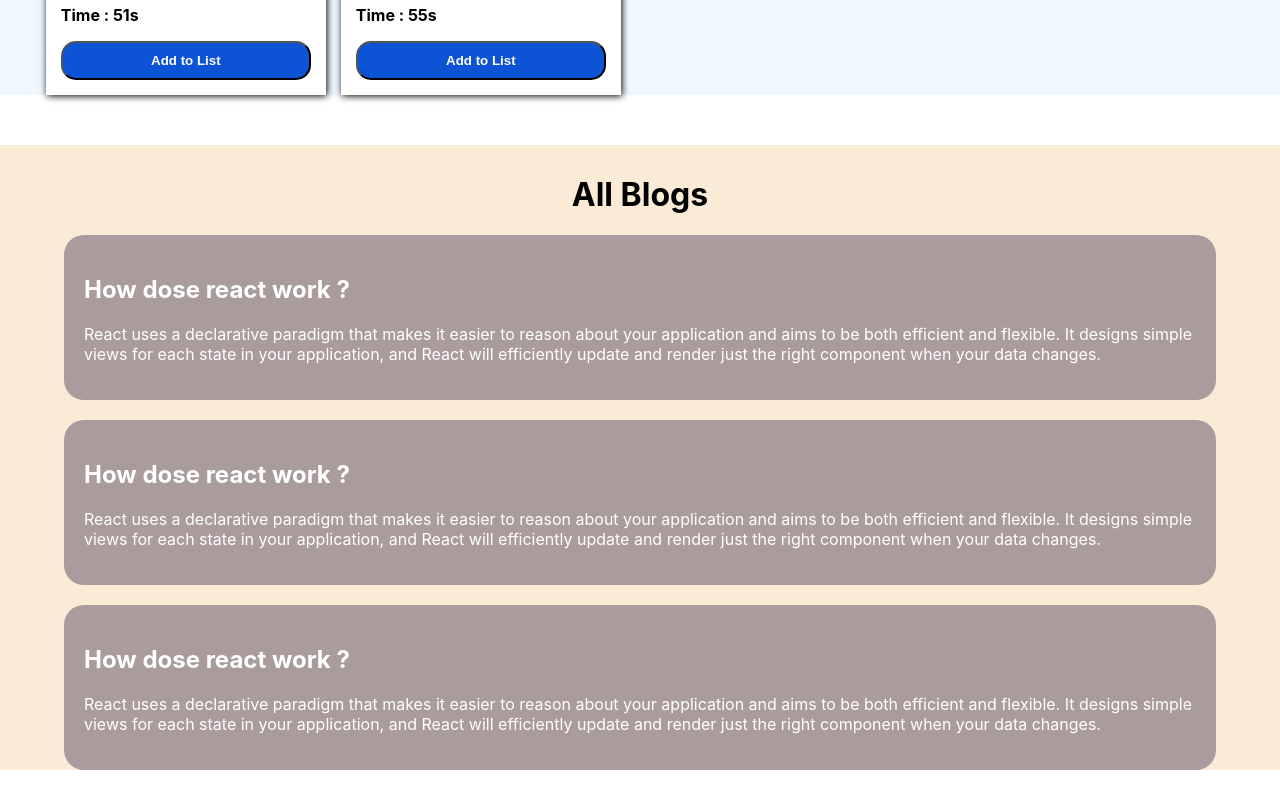
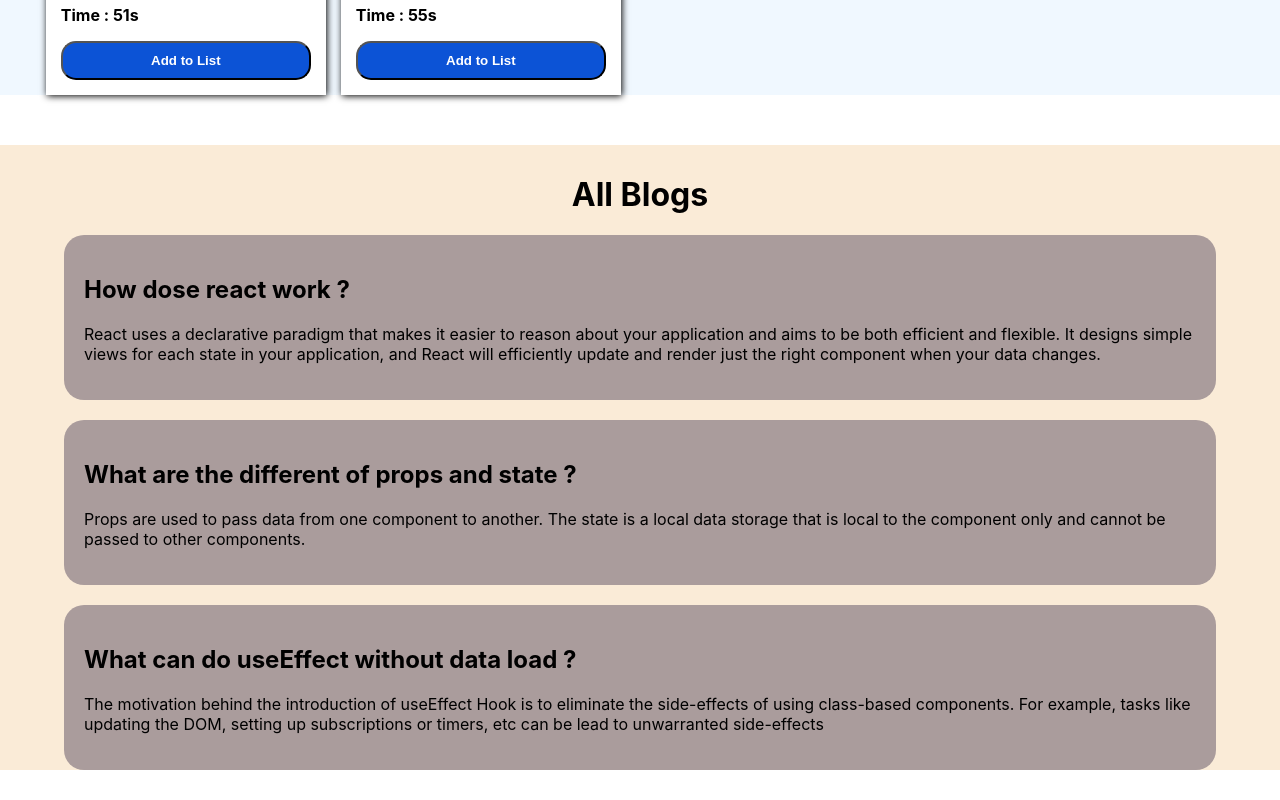
Before and after one commit to ripassorker2/Special-Gyms-Club, a React (Create React App) app: page / in a window 1280 px wide. Shown: the part 1275-2075 px from the top of the page. Before the commit the page ends 2045 px from the top, so only its background shows below. Built offline with nearby package versions, Linux system fonts and the light colour scheme.

Commit message:
modify something

```diff
--- a/src/components/Blogs/Blogs.css
+++ b/src/components/Blogs/Blogs.css
@@ -2,6 +2,7 @@
 
     background-color: antiquewhite;
     margin-top: 50px;
+    margin-bottom: 30px;
 }
 
 .blogs-container h1 {
@@ -17,7 +18,7 @@
 }
 
 .blog {
-    color: white;
+    color: black;
     padding: 20px;
     background: rgb(170, 156, 156);
     border-radius: 20px;
--- a/src/components/Blogs/Blogs.js
+++ b/src/components/Blogs/Blogs.js
@@ -11,12 +11,12 @@ const Blogs = () => {
                     <p>React uses a declarative paradigm that makes it easier to reason about your application and aims to be both efficient and flexible. It designs simple views for each state in your application, and React will efficiently update and render just the right component when your data changes.</p>
                 </div>
                 <div className="blog">
-                    <h2>How dose react work ?</h2>
-                    <p>React uses a declarative paradigm that makes it easier to reason about your application and aims to be both efficient and flexible. It designs simple views for each state in your application, and React will efficiently update and render just the right component when your data changes.</p>
+                    <h2>What are the different of props and state ?</h2>
+                    <p>Props are used to pass data from one component to another. The state is a local data storage that is local to the component only and cannot be passed to other components.</p>
                 </div>
                 <div className="blog">
-                    <h2>How dose react work ?</h2>
-                    <p>React uses a declarative paradigm that makes it easier to reason about your application and aims to be both efficient and flexible. It designs simple views for each state in your application, and React will efficiently update and render just the right component when your data changes.</p>
+                    <h2>What can do useEffect without data load ?</h2>
+                    <p> The motivation behind the introduction of useEffect Hook is to eliminate the side-effects of using class-based components. For example, tasks like updating the DOM,  setting up subscriptions or timers, etc can be lead to unwarranted side-effects</p>
                 </div>
             </div>
 
```
